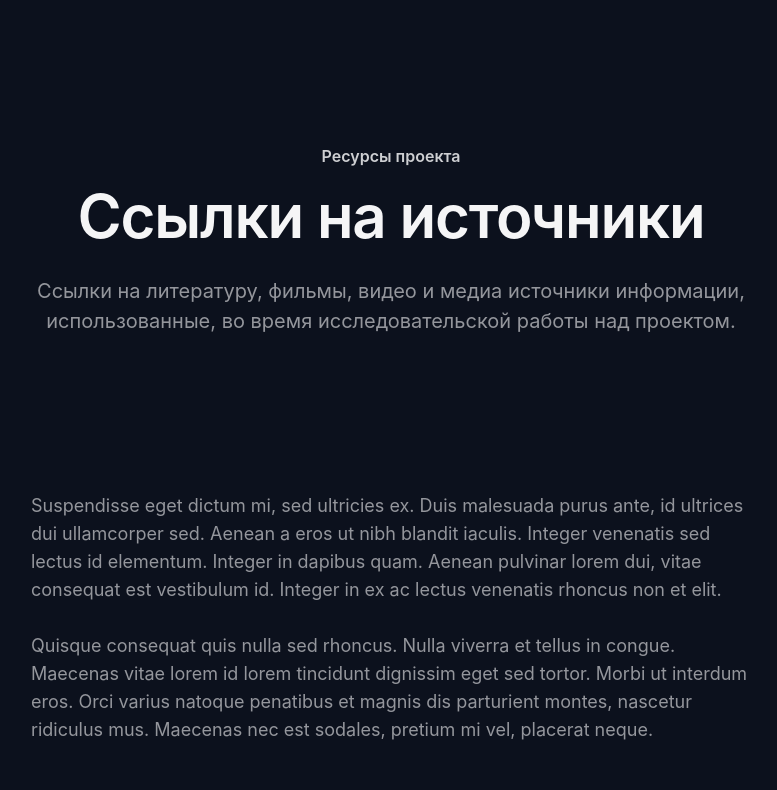
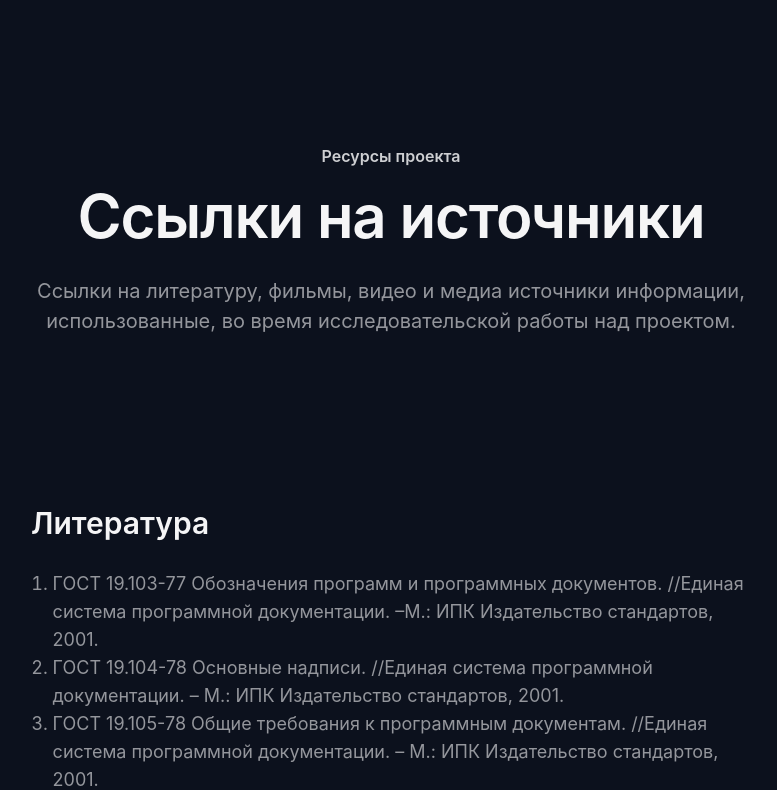
Before and after one commit to Ask4r/rh-hse, a Nuxt app: page /resources in a window 1280 px wide. Shown: the top 790 px of the page, without its empty margins (249-1026 px from the left). Built offline with nearby package versions, Linux system fonts and the light colour scheme.

Commit message:
Update resources.vue

```diff
--- a/pages/resources.vue
+++ b/pages/resources.vue
@@ -21,19 +21,6 @@
     <div class="main-content">
       <container class="container">
         <article class="content">
-
-          <p class="plain-text">
-            Suspendisse eget dictum mi, sed ultricies ex. Duis malesuada purus ante, id ultrices dui ullamcorper sed.
-            Aenean a eros ut nibh blandit iaculis. Integer venenatis sed lectus id elementum. Integer in dapibus quam.
-            Aenean pulvinar lorem dui, vitae consequat est vestibulum id. Integer in ex ac lectus venenatis rhoncus non
-            et elit.
-          </p>
-          <p class="plain-text">
-            Quisque consequat quis nulla sed rhoncus. Nulla viverra et tellus in congue. Maecenas vitae lorem id lorem
-            tincidunt dignissim eget sed tortor. Morbi ut interdum eros. Orci varius natoque penatibus et magnis dis
-            parturient montes, nascetur ridiculus mus. Maecenas nec est sodales, pretium mi vel, placerat neque.
-          </p>
-
           <h3 class="text-heading">Литература</h3>
 
           <ol class="plain-text text-list">
```
